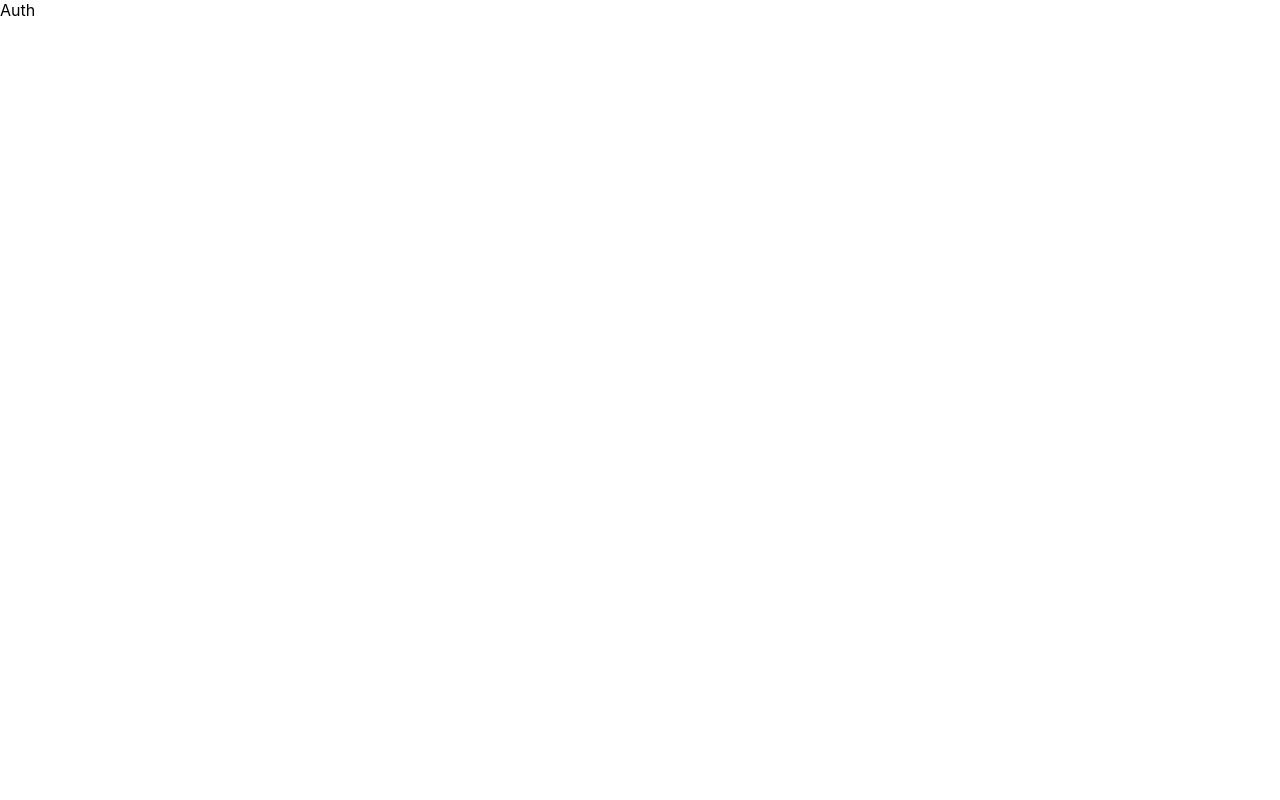
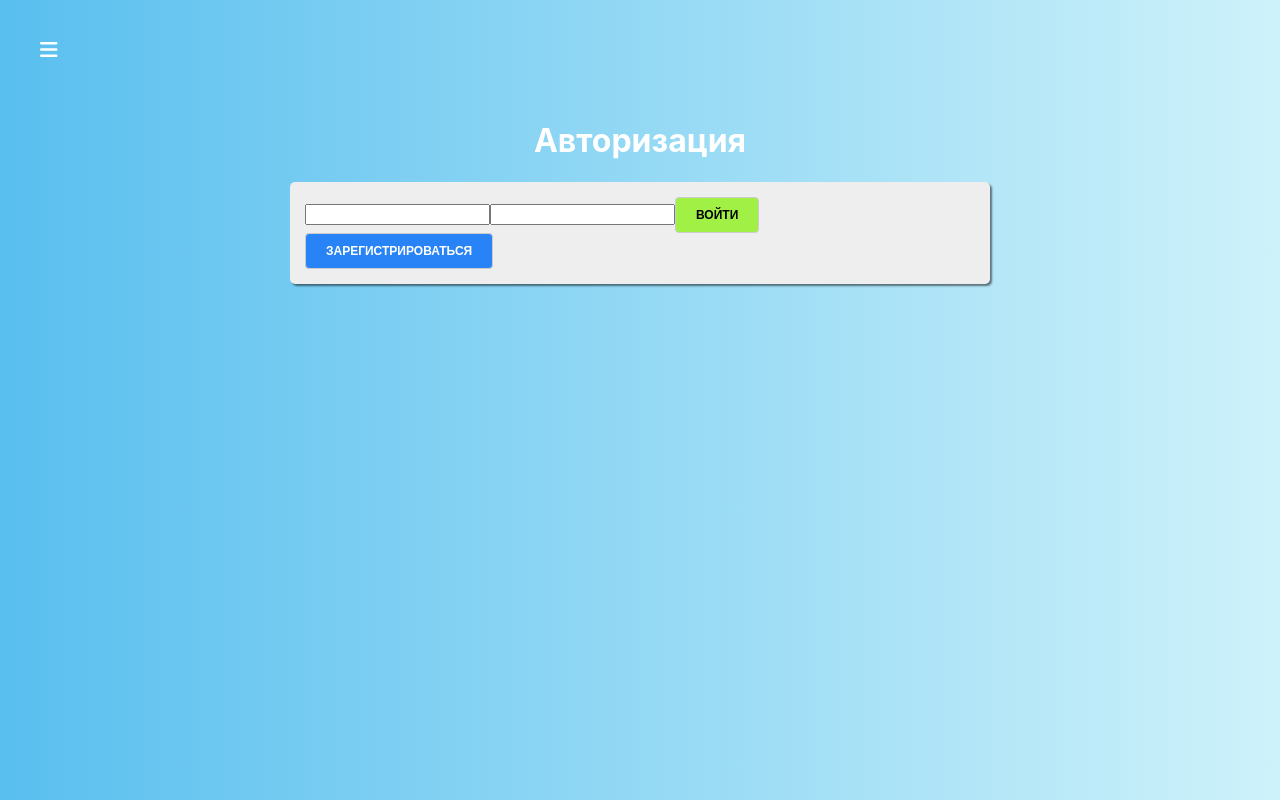
Before and after one commit to haliivi/react_quiz, a React (Create React App) app: page /auth in a window 1280 px wide. Built offline with nearby package versions, Linux system fonts and the light colour scheme.

Commit message:
Fill auth component and fill it.

```diff
--- a/src/containers/Auth/Auth.jsx
+++ b/src/containers/Auth/Auth.jsx
@@ -1,10 +1,36 @@
 import { Component } from "react";
+import classes from "./Auth.module.css";
+import Button from "../../components/UI/Button/Button"
 
 export default class Auth extends Component {
+    loginHandler = () => {
+
+    }
+
+    registerHandler = () => {
+
+    }
+
+    onSubmitHandler = e => {e.preventDefault()}
+
     render () {
         return (
-            <div className="">
-                Auth
+            <div className={classes.Auth}>
+                <div>
+                    <h1>Авторизация</h1>
+                    <form onSubmit={this.onSubmitHandler} className={classes.AuthForm}>
+                        <input type="text" />
+                        <input type="text" />
+                        <Button
+                            type="success"
+                            onClick={this.loginHandler}
+                        >Войти</Button>
+                        <Button
+                            type="primary"
+                            onClick={this.registerHandler}
+                        >Зарегистрироваться</Button>
+                    </form>
+                </div>
             </div>
         )
     }
--- /dev/null
+++ b/src/containers/Auth/Auth.module.css
@@ -0,0 +1,26 @@
+.Auth {
+    display: flex;
+    justify-content: center;
+    padding-top: 100px;
+    flex-grow: 1;
+    width: 100%;
+    background: linear-gradient(270deg, #cef2fa 0%, #59bfef 100%);
+}
+
+.Auth > div {
+    width: 100%;
+    max-width: 700px;
+    padding: 0 20px;
+}
+
+.Auth h1 {
+    color: #fff;
+    text-align: center;
+}
+
+.AuthForm {
+    background: #eee;
+    box-shadow: 2px 2px 2px rgba(0, 0, 0, .5);
+    padding: 15px;
+    border-radius: 5px;
+}
```
